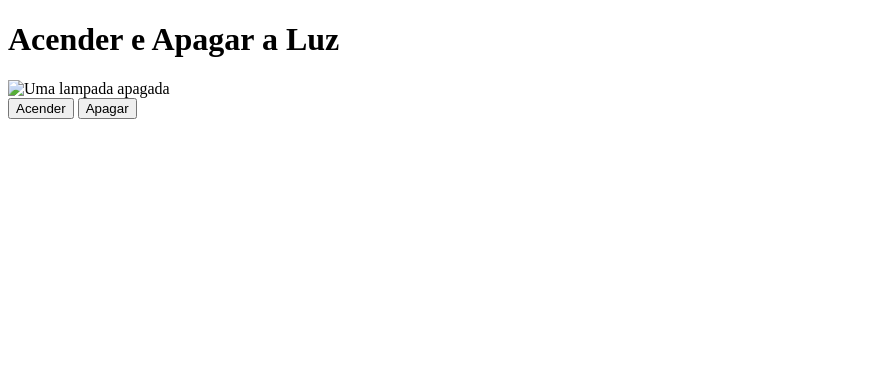
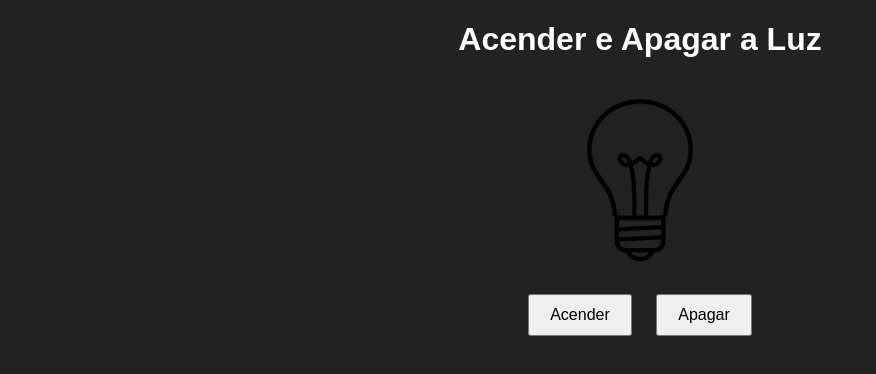
Before and after one commit to Bianca-Taina/acende-lampada-JS, a plain HTML site: page index.html in a window 1280 px wide. Shown: the whole page, without its empty margins (0-876 px from the left). Drawn offline with Linux system fonts and the light colour scheme.

Commit message:
acabando

```diff
--- a/index.html
+++ b/index.html
@@ -4,11 +4,12 @@
     <meta charset="UTF-8">
     <meta name="viewport" content="width=device-width, initial-scale=1.0">
     <title>Lampada JS </title>
+    <link rel="stylesheet" href="style.css">
 </head>
 
 <body>
     <h1>Acender e Apagar a Luz</h1>
-    <img id="lampada" src="#" alt="Uma lampada apagada" width="200">
+    <img id="lampada" src="off.png" alt="Uma lampada apagada" width="200">
     <br>
     <button onclick="acender()">Acender</button>
     <button onclick="apagar()">Apagar</button>
--- a/script.js
+++ b/script.js
@@ -1,9 +1,9 @@
 function acender(){
-    //document.getElementeById("lampada").src="on.png"
+    document.getElementById("lampada").src="on.png"
     console.log("Luz acessa")
 }
 
 function apagar(){
-    //document.getElementeById("lampada").src="off.png"
+    document.getElementById("lampada").src="off.png"
     console.log("Luz apagada")
 }
--- /dev/null
+++ b/style.css
@@ -0,0 +1,15 @@
+body{
+    text-align: center;
+    font-family: Arial;
+    background-color: #222;
+    color:white;
+}
+img{
+    border-radius: 10px;
+    transition: 0.3s;
+}
+button{
+    margin: 10px;
+    padding: 10px 20px;
+    font-size: 16px;
+}
```
Also changed, not shown: off.png (added), on.png (added).
